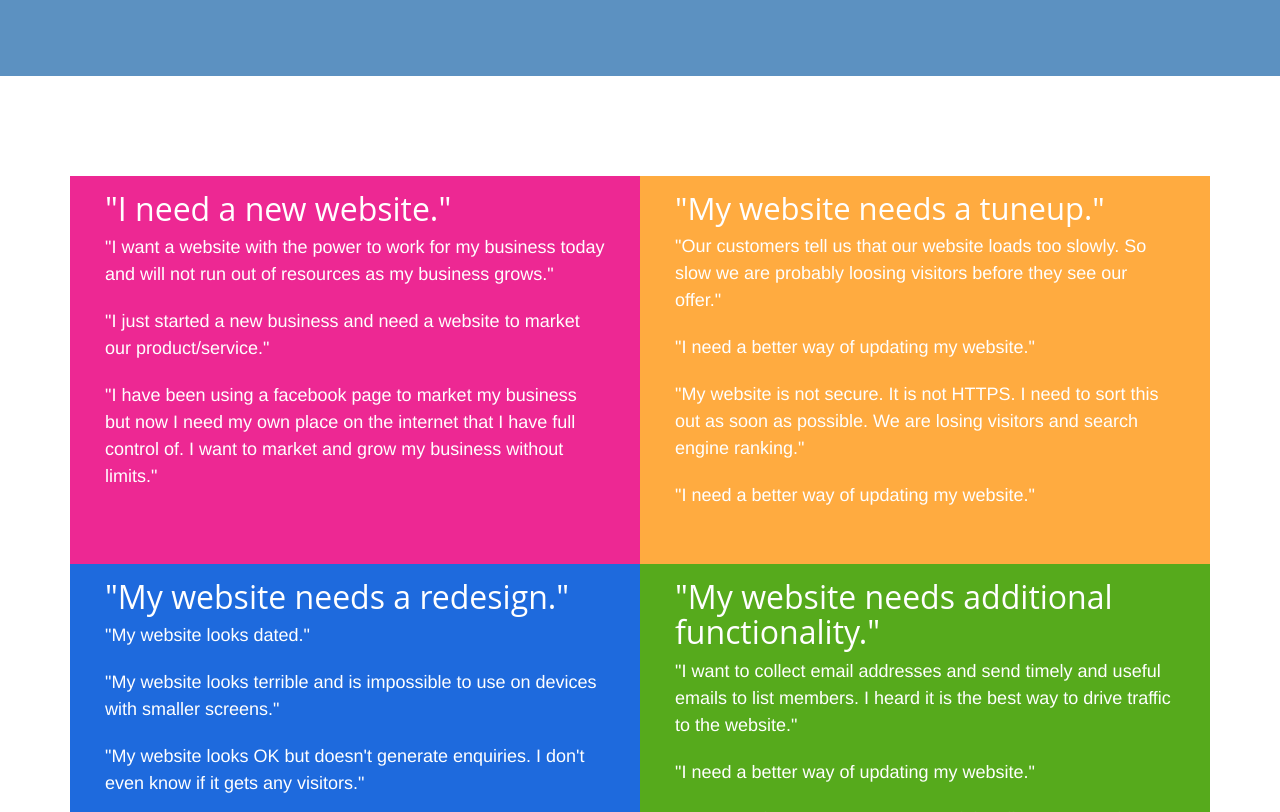
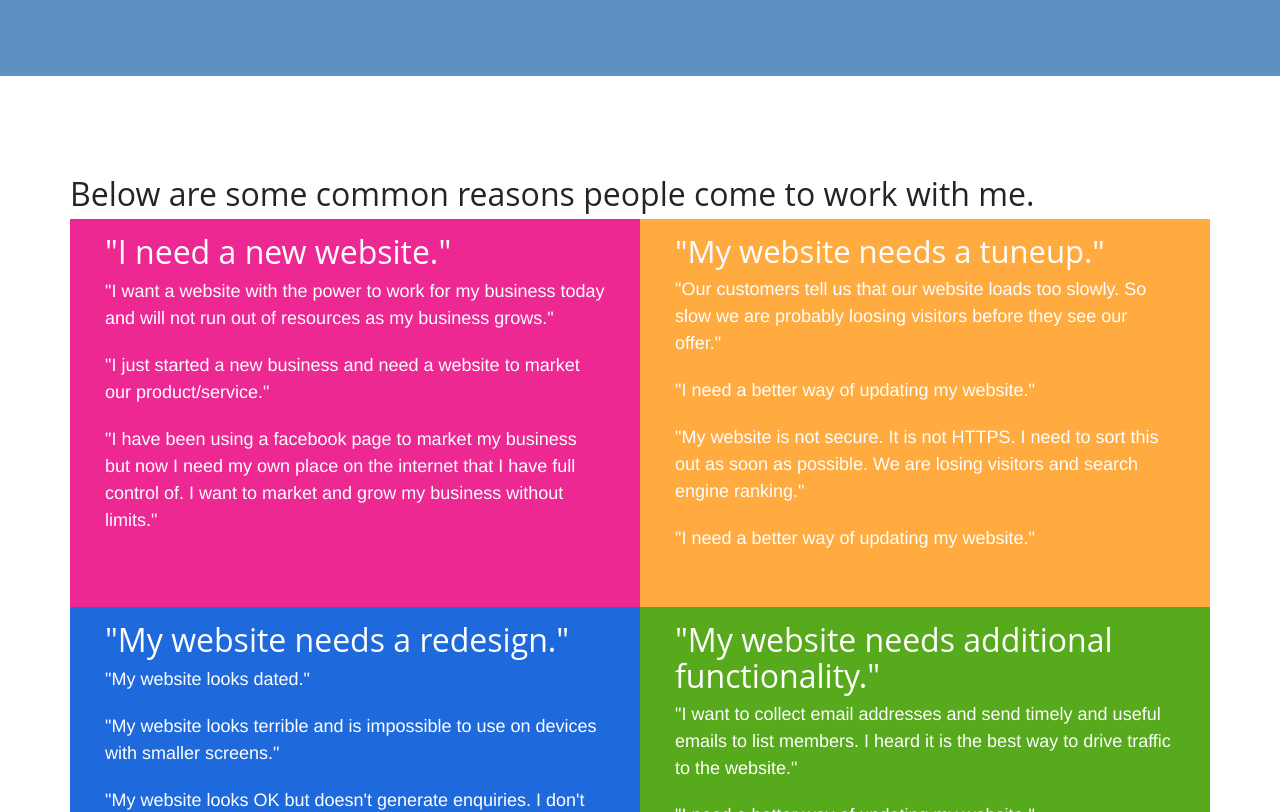
Before and after one commit to primertest-org/ADAADA, a Jekyll site: the page built from index.html, in a window 1280 px wide and 900 px high, scrolled down 759 px, cut to the strip 88-900 px from the top of the window. Built offline with Jekyll 4.4.1, drawn with Linux system fonts in a browser that asks for light colours; some web fonts are replaced.

Commit message:
Update about.html

```diff
--- a/_includes/about.html
+++ b/_includes/about.html
@@ -2,6 +2,7 @@
 
 <div class="container">
             <div class="row projects">
+                        <h2>Below are some common reasons people come to work with me.</h2>
                 <div class="col-sm-6 col-lg-6 col-xl-6 offset-lg-0 item" style="background-color:#ed2893;padding-top:15px;padding-right:34px;padding-left:35px;padding-bottom:35px;">
                     <h3 class="text-left text-white name editable" style="font-size:32px;">"I need a new website."</h3>
                     <p class="text-left text-white description editable" style="font-size:18px;">"I want a website with the power to work for my business today and will not run out of resources as my business grows."</p>
```
